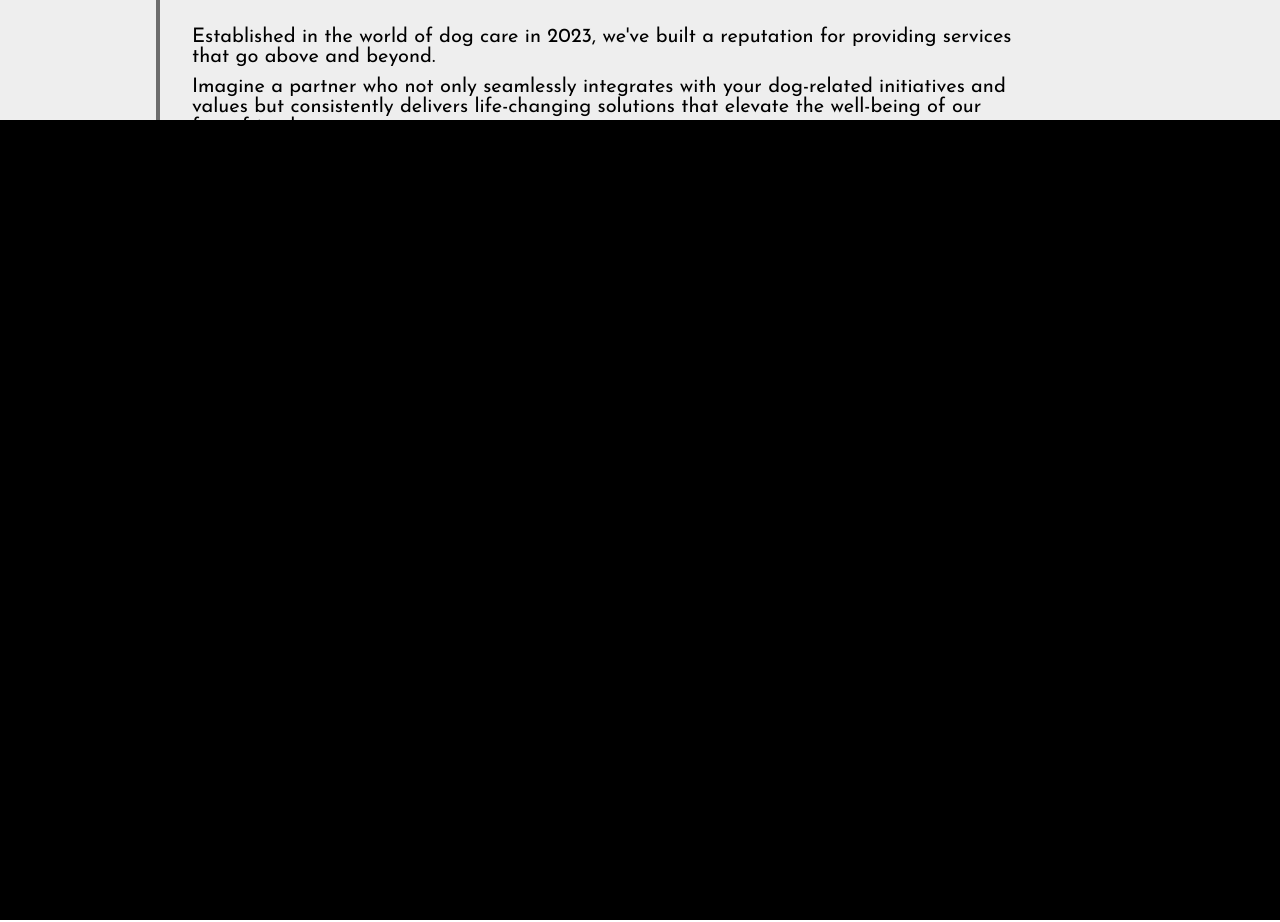
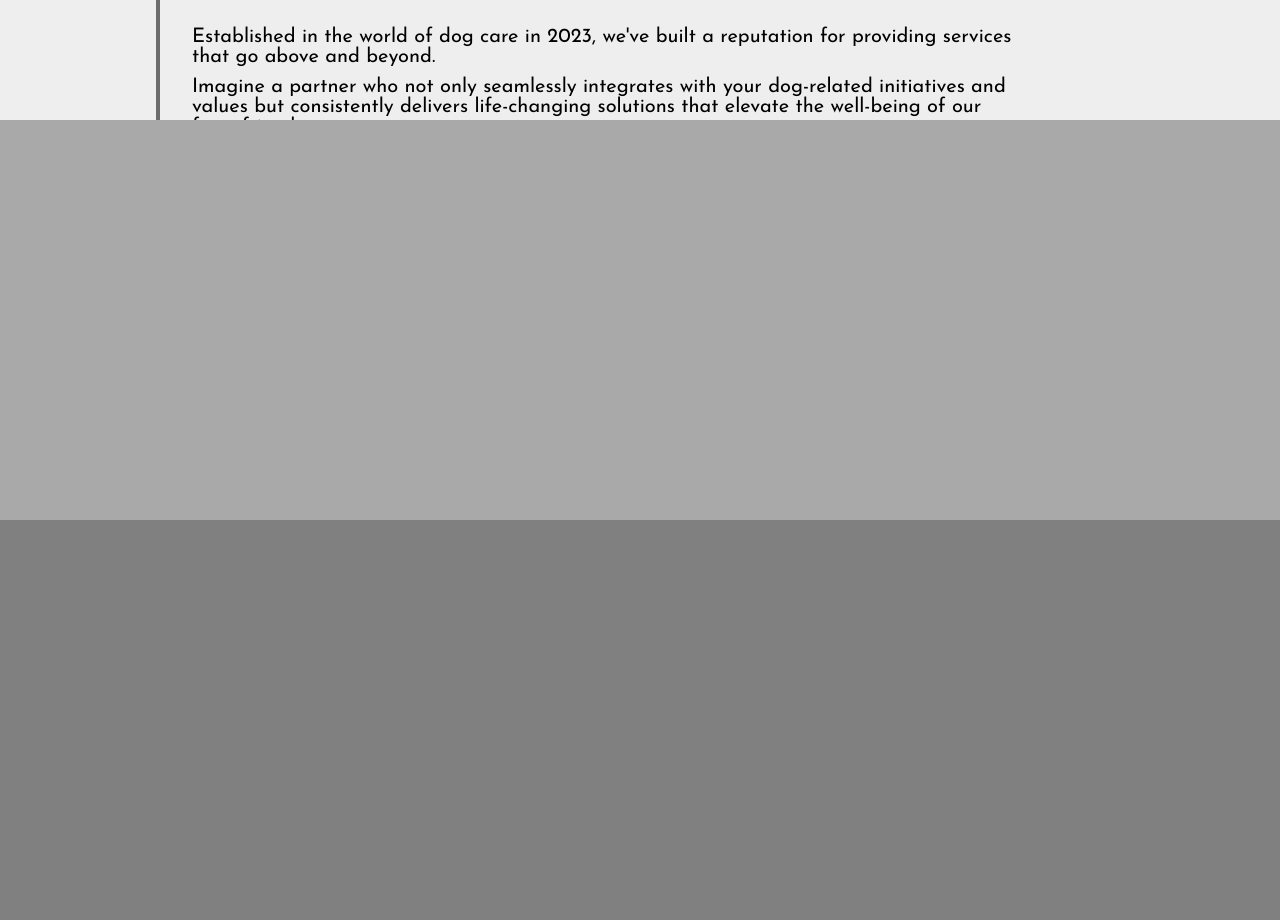
Before and after one commit to LabiciIvan/DoGo-application, a React (Vite) app: page / in a window 1280 px wide. Shown: the part 680-1602 px from the top of the page. Built offline with nearby package versions, Linux system fonts and the light colour scheme.

Commit message:
DG-1: Home Page Development #1 Development of the second section on Home page.
- continuous development of the home page.

- styled the next section of the home page ( 1vh ) as well as cleared
  the html elements.

```diff
--- a/src/views/guest/home/Home.jsx
+++ b/src/views/guest/home/Home.jsx
@@ -9,6 +9,9 @@ import dogo_1 from '../../../assets/dogo_picture_one.jpg';
 import dogo_2 from '../../../assets/dogo_picture_two.jpg';
 import dogo_3 from '../../../assets/dogo_picture_three.jpg';
 
+// Data imports.
+import { dataHome, dataHome2 } from '../../../assets/home-page/data';
+
 
 const Home = () => {
 	 // Application name loaded from .env file.
@@ -18,6 +21,13 @@ const Home = () => {
 	// and passed as props to CarsouselImages component.
 	const images = [dogo_1, dogo_2, dogo_3];
 
+	// Data for the first section (1vh) of the home page.
+	const firstViewData = () => {
+		return dataHome.map(HTMLElement =>
+			<h4 className={HTMLElement.class} key={HTMLElement.id} >{HTMLElement.content}</h4>
+		);
+	}
+
 	return (
 		<React.Fragment>
 			<div className="home">
@@ -26,15 +36,22 @@ const Home = () => {
 				<div className="home-ending_section">
 					<div className="filler"></div>
 					<div className="first_section-text">
-						<h4 className='first_section-header'>Your trusted partner when it comes to Dogs.</h4>
-						<h4 className='_content-one'>Unleash boundless possibilities with DoGo, the leading provider of dog welfare solutions!</h4>
-						<h4 className='_content-two'>Established in the world of dog care in 2023, we've built a reputation for providing services that go above and beyond.</h4>
-						<h4 className='_content-three'>Imagine a partner who not only seamlessly integrates with your dog-related initiatives and values but consistently delivers life-changing solutions that elevate the well-being of our furry friends.</h4>
+						{firstViewData()}
 					</div>
 				</div>
 			</div>
 
-			<div className="home-secondary_section">Welcome to {appName}</div>
+			<div className="home-secondary_section">
+				<div className="secondary-bg-column"></div>
+				<div className="secondary-bg">
+					<div className="secondary-wrapper_one">
+
+					</div>
+					<div className="secondary-wrapper_two">
+
+					</div>
+				</div>
+			</div>
 		</React.Fragment>
 	);
 }
--- a/src/views/guest/home/home.css
+++ b/src/views/guest/home/home.css
@@ -56,7 +56,7 @@
 
 .filler {
 	display: grid;
-	border-right: 4px solid rgb(108, 108, 108);
+	border-right: 4px solid #6c6c6c;
 	align-self: flex-end;
 	height: 80%;
 	width: 100%;
@@ -68,5 +68,38 @@
 	align-items: center;
 	height: 100vh;
 	width: 100%;
-	background-color: black;
+	background-color: white;
+	border-left: 2px solid #eee;
+	border-top: 4px solid #6c6c6c;
+	flex-direction: row;
 }
+
+.secondary-bg {
+	display: grid;
+	grid-template-columns: repeat(4, 1fr);
+	grid-template-rows: repeat(4, 1fr);
+	width: 95%;
+	align-self: flex-end;
+	height: inherit;
+	background-color: #eee;
+}
+
+.secondary-bg-column {
+	display: grid;
+	height: inherit;
+	width: 5%;
+	background-color: #fafaf6;
+}
+
+.secondary-wrapper_one {
+	display: grid;
+	grid-area: 1/1/3/5;
+	background-color:darkgray;
+	grid-template-columns: repeat(3, 1fr);
+}
+
+.secondary-wrapper_two {
+	display: grid;
+	grid-area: 3/1/5/5;
+	background-color: gray;
+}
```
